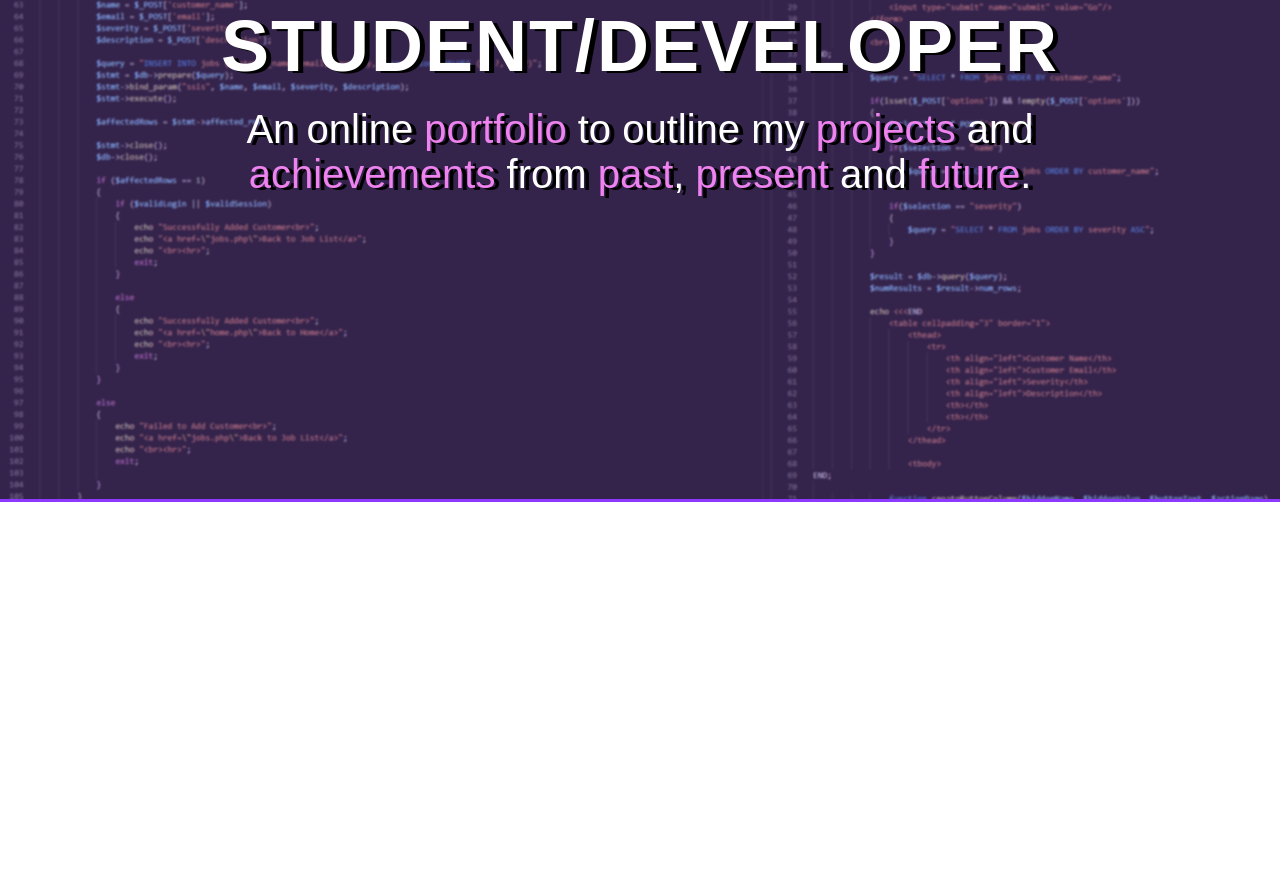
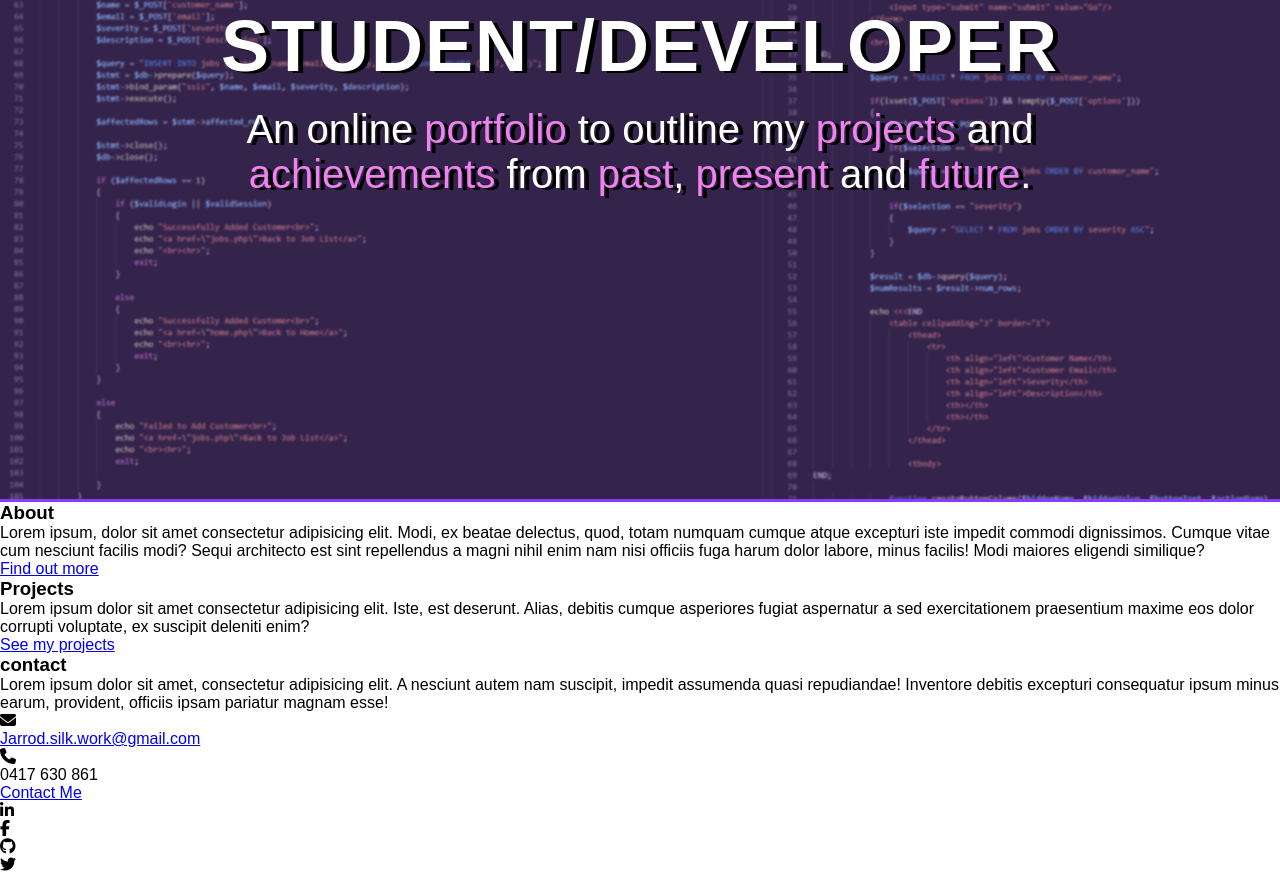
Before and after one commit to Silkaye/PersonalFolio, a plain HTML site: page index.html in a window 1280 px wide. Shown: the part 298-1172 px from the top of the page. Before the commit the page ends 800 px from the top, so only its background shows below. Drawn offline with Linux system fonts and the light colour scheme.

Commit message:
fixed minor bugs, implemented contact page.

```diff
--- a/index.html
+++ b/index.html
@@ -8,6 +8,10 @@
     <link rel="stylesheet" href="css/splash.css">
     <link rel="stylesheet" href="css/nav.css">
     <link rel="stylesheet" href="css/main.css">
+    <link rel="stylesheet" href="css/footer.css">
+
+    <script src="https://kit.fontawesome.com/56c3e4e1e0.js" crossorigin="anonymous"></script>
+
     <title>Jarrod Silk</title>
 </head>
 
@@ -21,10 +25,10 @@
             <h1>Jarrod Silk</h1>
 
             <div class="menu">
-                <a href="#" class="is-active">Home</a>
+                <a href="index.html" class="is-active">Home</a>
                 <a href="#">About</a>
                 <a href="#">Projects</a>
-                <a href="#">Contact</a>
+                <a href="contact.html">Contact</a>
             </div>
 
             <button class="hamburger">
@@ -39,25 +43,104 @@
         <a href="#" class="is-active">Home</a>
         <a href="#">About</a>
         <a href="#">Projects</a>
-        <a href="#">Contact</a>
+        <a href="contact.html">Contact</a>
     </nav>
 
     <main>
+
         <section class="banner">
+
             <div class="main-container">
                 <h2>Student/Developer</h2>
-                <p>
-                    An online <span>portfolio</span> to outline my <span>projects</span> and
-                    <br>
-                    <span>achievements</span> from <span>past</span>, <span>present</span> and <span>future</span>.
-                </p>
+                <div class="blurbspacer">
+                    <p>
+                        An online <span>portfolio</span> to outline my <span>projects</span> and
+                        <br>
+                        <span>achievements</span> from <span>past</span>, <span>present</span> and <span>future</span>.
+                    </p>
+                </div>
+                <div class="socials">
+                    <span></span>
+                    <span></span>
+                    <span></span>
+                    <span></span>
+                </div>
             </div>
+
         </section>
+
+        <section class="info">
+
+            <div class="info-container">
+                <h3>About</h3>
+                <p>Lorem ipsum, dolor sit amet consectetur adipisicing elit. Modi, ex beatae delectus, quod, totam numquam cumque atque excepturi iste impedit commodi dignissimos. Cumque vitae cum nesciunt facilis modi? Sequi architecto est sint repellendus a magni nihil enim nam nisi officiis fuga harum dolor labore, minus facilis! Modi maiores eligendi similique?</p>
+
+                <div class="spacer40px"></div>
+
+                <div class="buttonspacer">
+                    <a href="#" class="button">Find out more</a>
+                </div>
+
+            </div>
+
+            <div class="spacer"></div>
+
+            <div class="info-container">
+                <h3>Projects</h3>
+                <p>Lorem ipsum dolor sit amet consectetur adipisicing elit. Iste, est deserunt. Alias, debitis cumque asperiores fugiat aspernatur a sed exercitationem praesentium maxime eos dolor corrupti voluptate, ex suscipit deleniti enim?</p>
+
+                <div class="spacer40px"></div>
+
+                <div class="buttonspacer">
+                    <a href="#" class="button">See my projects</a>
+                </div>
+            </div>
+
+            <div class="spacer"></div>
+
+            <div class="info-container">
+
+                <h3>contact</h3>
+                <p>Lorem ipsum dolor sit amet, consectetur adipisicing elit. A nesciunt autem nam suscipit, impedit assumenda quasi repudiandae! Inventore debitis excepturi consequatur ipsum minus earum, provident, officiis ipsam pariatur magnam esse!</p>
+
+                <div class="spacer40px"></div>
+
+
+                <div class="contacts">
+                    <i class="fa-solid fa-envelope"></i>
+                    <div class="email"><a href = "mailto:Jarrod.silk.work@gmail.com">Jarrod.silk.work@gmail.com</a></div>
+
+                    <i class="fa-solid fa-phone"></i>
+                    <div class="phone">0417 630 861</div>
+                </div>
+
+                <div class="spacer40px"></div>
+
+                <div class="buttonspacer">
+                    <a href="#" class="button">Contact Me</a>
+                </div>
+
+            </div>
+
+            <div class="spacer"></div>
+
+        </section>
+
     </main>
 
     <footer>
+        <div class="wrapper">
+            <div class="footer-socials">
 
+                <div class="linkedin"><i class="fa-brands fa-linkedin-in"></i></div>
+                <div class="facebook"><i class="fa-brands fa-facebook-f"></i></div>
+                <div class="github"><i class="fa-brands fa-github"></i></div>
+                <div class="twitter"><i class="fa-brands fa-twitter"></i></div>
+
+            </div>
+        </div>
     </footer>
+
 
     <script src="js/main.js"></script>
 </body>
```
